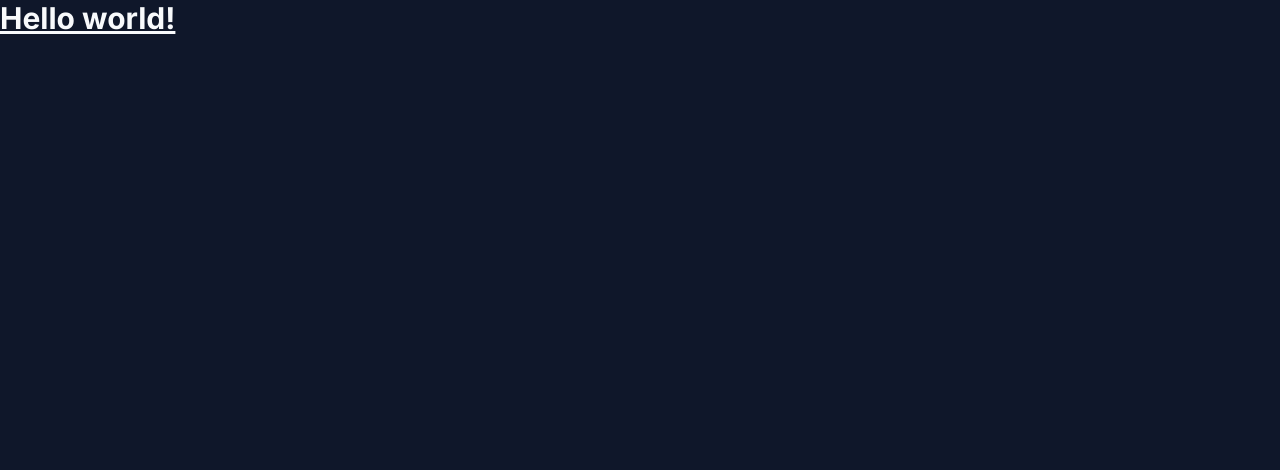
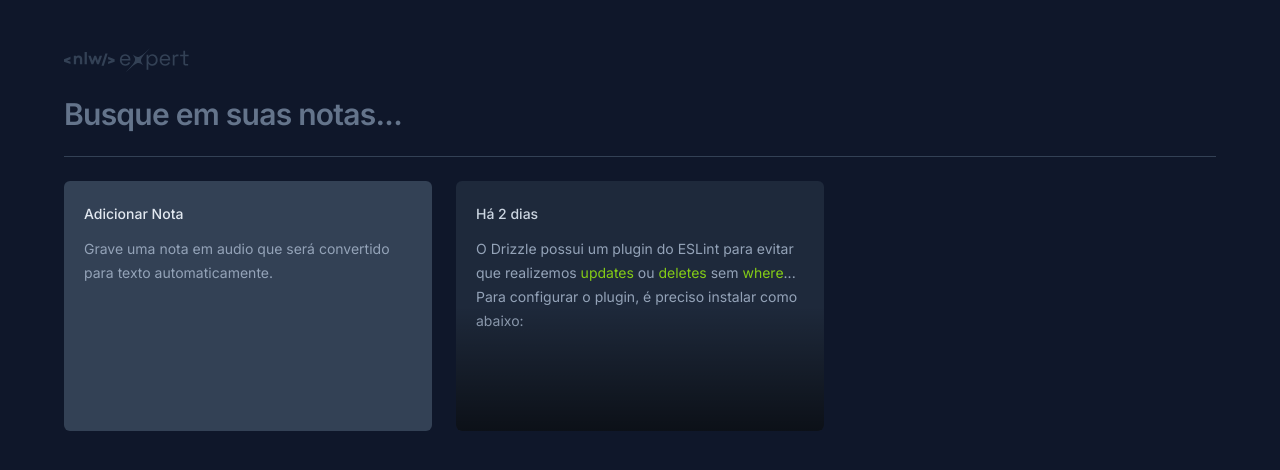
Before and after one commit to Pedroo07/Notes-ts, a React (Vite) app: page / in a window 1280 px wide. Shown: the top 470 px of the page. Built offline with nearby package versions, Linux system fonts and the light colour scheme.

Commit message:
Exibindo Cards na Tela

```diff
--- a/src/App.tsx
+++ b/src/App.tsx
@@ -1,7 +1,22 @@
+import Logo from './assets/Logo.svg'
+import { AddNoteCard } from './components/AddNoteCard'
+import { NoteCard } from './components/NoteCard'
+
 export const App = () => {
   return (
-    <h1 className="text-3xl font-bold underline">
-      Hello world!
-    </h1>
+    <div className="mx-auto max-w-6xl my-12 space-y-6">
+      <img src={Logo} alt="Logo Nlw" />
+      <form className='w-full'>
+        <input
+          className='w-full bg-transparent text-3xl font-semibold tracking-tight outline-none placeholder:text-slate-500'
+          type="text"
+          placeholder='Busque em suas notas...' />
+      </form>
+      <div className='h-px bg-slate-700' />
+      <div className='grid grid-cols-3 gap-6 auto-rows-[250px]'>
+        <AddNoteCard />
+        <NoteCard />
+      </div>
+    </div>
   )
 }
--- /dev/null
+++ b/src/components/AddNoteCard.tsx
@@ -0,0 +1,8 @@
+export const AddNoteCard = () => {
+    return (
+        <div className='rounded-md bg-slate-700 p-5 space-y-3 overflow-hidden'>
+            <span className='text-sm font-medium text-slate-200'>Adicionar Nota</span>
+            <p className='text-sm leading-6 text-slate-400'>Grave uma nota em audio que será convertido para texto automaticamente.</p>
+        </div>
+    )
+}
--- /dev/null
+++ b/src/components/NoteCard.tsx
@@ -0,0 +1,10 @@
+export const NoteCard = () => {
+    return (
+        <div className='rounded-md bg-slate-800 p-5 space-y-3 overflow-hidden relative'>
+            <span className='text-sm font-medium text-slate-300'>Há 2 dias</span>
+            <p className='text-sm leading-6 text-slate-400'>O Drizzle possui um plugin do ESLint para evitar que realizemos <span className='text-lime-500'>updates</span> ou <span className='text-lime-500'>deletes</span> sem <span className='text-lime-500'>where</span>...
+                Para configurar o plugin, é preciso instalar como abaixo:</p>
+            <div className='absolute bottom-0 left-0 right-0 h-1/2 bg-gradient-to-t from-black/60 to-black/0 pointer-events-none' />
+        </div>
+    )
+}
```
